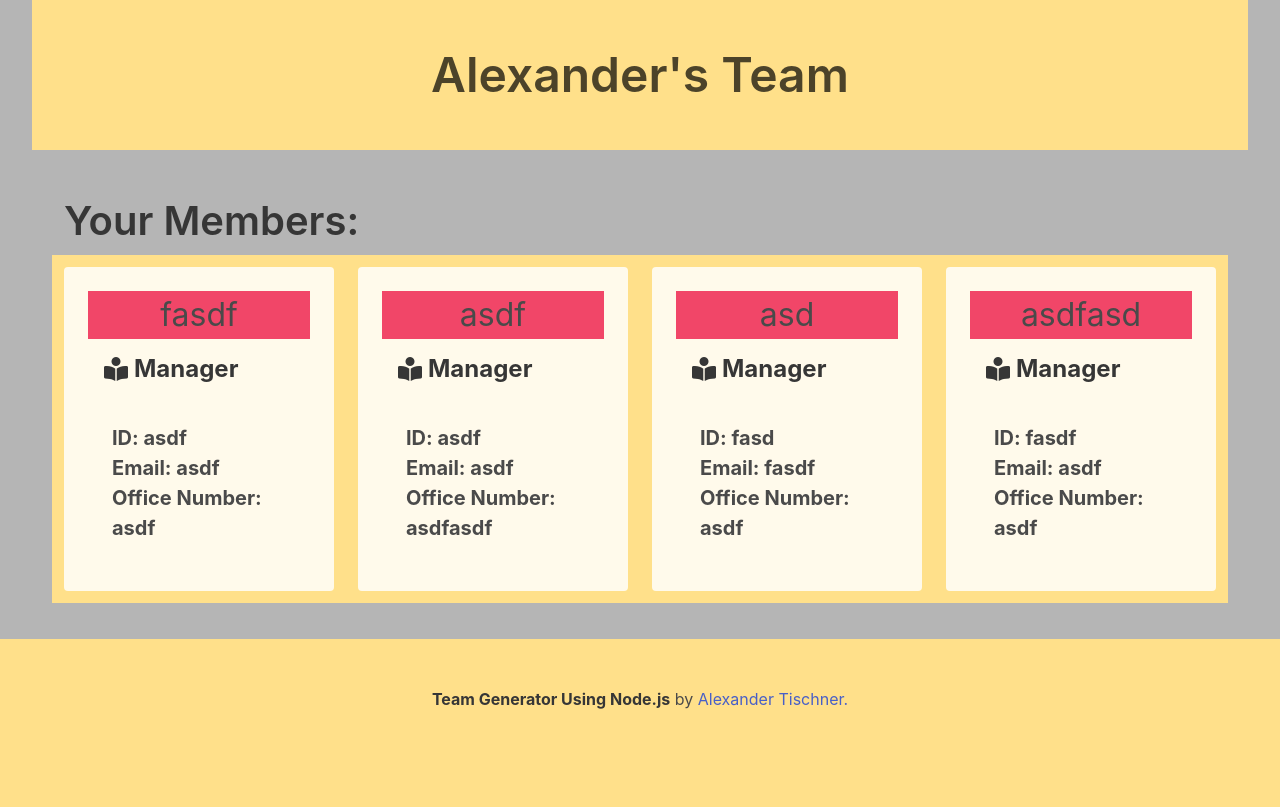
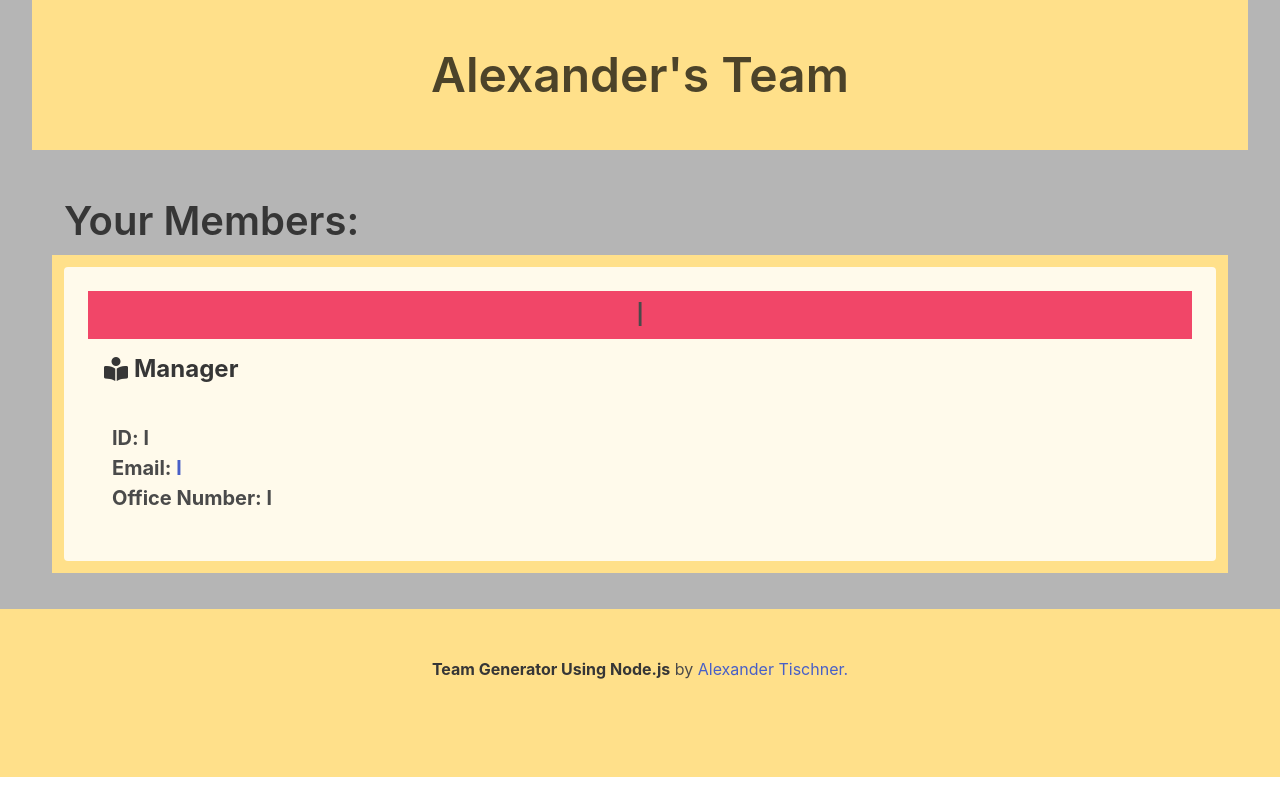
Before and after one commit to Sebascrab/Team-Generator-With-Node.js, a website: page index.html in a window 1280 px wide. Drawn offline with nearby package versions, Linux system fonts and the light colour scheme.

Commit message:
changed file names

```diff
--- a/assets/javascript/engineer.js
+++ b/assets/javascript/engineer.js
@@ -1,7 +1,7 @@
 
 
 // requires parent class Worker
-const Worker = require('./worker');
+const Worker = require('./employee');
 
 class Engineer extends Worker {
     // addes GitHub username to the constructor
--- a/assets/javascript/intern.js
+++ b/assets/javascript/intern.js
@@ -1,7 +1,7 @@
 
 
 // requires worker parent class
-const Worker = require('./worker');
+const Worker = require('./employee');
 
 class Intern extends Worker {
     // addes School Name to the constructor
--- a/assets/javascript/manager.js
+++ b/assets/javascript/manager.js
@@ -1,7 +1,7 @@
 
 
 // imports the Worker Class:
-const Worker = require('./worker');
+const Worker = require('./employee');
 
 class Manager extends Worker {
     // addes Office Number to the constructor
--- a/index.html
+++ b/index.html
@@ -27,56 +27,14 @@
                         <div class="column is-one-forth">
         <div class="card-content has-background-warning-light worker-card">
             <div class="card-title has-text-centered is-size-3 has-background-danger has-text-black-light">
-                fasdf
+                l
             </div>
             <div class="card-header-title is-size-4"><i class="fa-solid fa-book-open-reader">&#160;</i>Manager</div>
             <div class="card-content is-size-5">
                 <ul class="list-group">
-                    <li class="list-group-item has-text-weight-bold">ID: asdf</li>
-                    <li class="list-group-item has-text-weight-bold">Email: asdf</li>
-                    <li class="list-group-item has-text-weight-bold">Office Number: asdf</li>
-                </ul>
-            </div>
-        </div>
-    </div><div class="column is-one-forth">
-        <div class="card-content has-background-warning-light worker-card">
-            <div class="card-title has-text-centered is-size-3 has-background-danger has-text-black-light">
-                asdf
-            </div>
-            <div class="card-header-title is-size-4"><i class="fa-solid fa-book-open-reader">&#160;</i>Manager</div>
-            <div class="card-content is-size-5">
-                <ul class="list-group">
-                    <li class="list-group-item has-text-weight-bold">ID: asdf</li>
-                    <li class="list-group-item has-text-weight-bold">Email: asdf</li>
-                    <li class="list-group-item has-text-weight-bold">Office Number: asdfasdf</li>
-                </ul>
-            </div>
-        </div>
-    </div><div class="column is-one-forth">
-        <div class="card-content has-background-warning-light worker-card">
-            <div class="card-title has-text-centered is-size-3 has-background-danger has-text-black-light">
-                asd
-            </div>
-            <div class="card-header-title is-size-4"><i class="fa-solid fa-book-open-reader">&#160;</i>Manager</div>
-            <div class="card-content is-size-5">
-                <ul class="list-group">
-                    <li class="list-group-item has-text-weight-bold">ID: fasd</li>
-                    <li class="list-group-item has-text-weight-bold">Email: fasdf</li>
-                    <li class="list-group-item has-text-weight-bold">Office Number: asdf</li>
-                </ul>
-            </div>
-        </div>
-    </div><div class="column is-one-forth">
-        <div class="card-content has-background-warning-light worker-card">
-            <div class="card-title has-text-centered is-size-3 has-background-danger has-text-black-light">
-                asdfasd
-            </div>
-            <div class="card-header-title is-size-4"><i class="fa-solid fa-book-open-reader">&#160;</i>Manager</div>
-            <div class="card-content is-size-5">
-                <ul class="list-group">
-                    <li class="list-group-item has-text-weight-bold">ID: fasdf</li>
-                    <li class="list-group-item has-text-weight-bold">Email: asdf</li>
-                    <li class="list-group-item has-text-weight-bold">Office Number: asdf</li>
+                    <li class="list-group-item has-text-weight-bold">ID: l</li>
+                    <li class="list-group-item has-text-weight-bold">Email: <a href="malito:alexanders.tischner@outlook.com">l</a></li>
+                    <li class="list-group-item has-text-weight-bold">Office Number: l</li>
                 </ul>
             </div>
         </div>
```
Also changed, not shown: generateHTML.js (+4 -4 lines), assets/javascript/employee.js (renamed from assets/javascript/worker.js), tests/employee.test.js (renamed from tests/worker.test.js).
